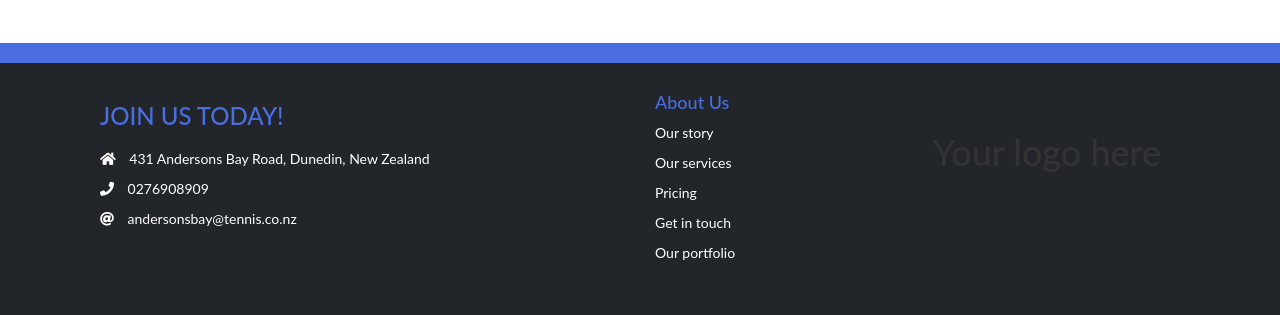
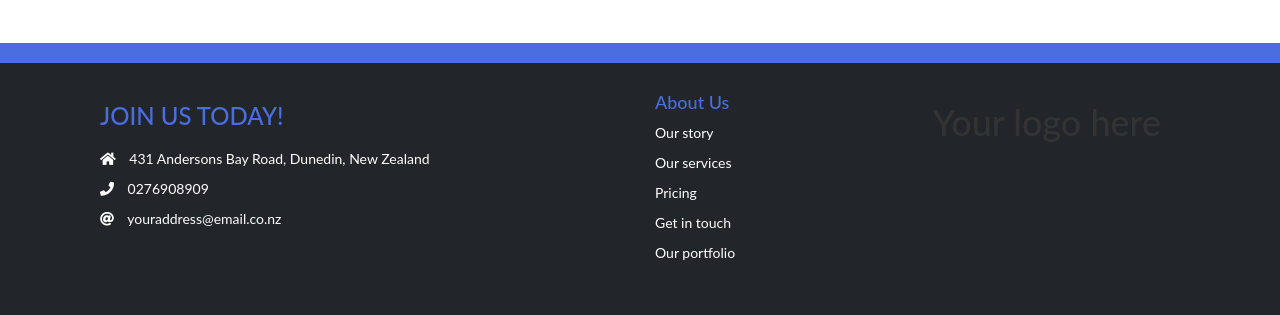
Before and after one commit to georgealexander/home-of-st-barnabas, a Jekyll site: the page built from index.html, in a window 1280 px wide and 900 px high, scrolled down 2089 px. Shown: the part 459-774 px from the top of the window. Built offline with Jekyll 4.4.1, drawn with Linux system fonts in a browser that asks for light colours; nearby versions of some CDN libraries.

Commit message:
adding work

```diff
--- a/_layouts/index.html
+++ b/_layouts/index.html
@@ -43,7 +43,7 @@
 
     <div class="d-flex h-100 text-center align-items-center">
         <div class="w-100 text-white main-text">
-        <img class="background-img" src="logo1.png" alt="theta">
+
       </div>
 
     </div>
@@ -218,14 +218,14 @@
 <footer class="footer">
 
      <div class="container footer-top">
-       <div class="col-md-6 contact footer-item">
+       <div class="col-md-6 col-sm-12 contact footer-item">
          <h3>Join us today!</h3>
          <p><i class="fas fa-home"></i> 431 Andersons Bay Road,
 Dunedin, New Zealand</p>
 <p><i class="fas fa-phone"></i> 0276908909</p>
-<p><i class="fas fa-at"></i> andersonsbay@tennis.co.nz</p>
+<p><i class="fas fa-at"></i> youraddress@email.co.nz</p>
        </div>
-       <div class="col-md-3 links footer-item">
+       <div class="col-md-3 col-sm-12 links footer-item">
          <h4>About Us</h4>
          <p><a href="#">Our story</a></p>
          <p><a href="#">Our services</a></p>
@@ -234,7 +234,7 @@
          <p><a href="#">Our portfolio</a></p>
 
        </div>
-       <div class="col-md-3 logo footer-item">
+       <div class="col-md-3 col-sm-12logo footer-item">
          <h1>Your logo here</h1>
 
        </div>
```
Also changed, not shown: 1 other file.
